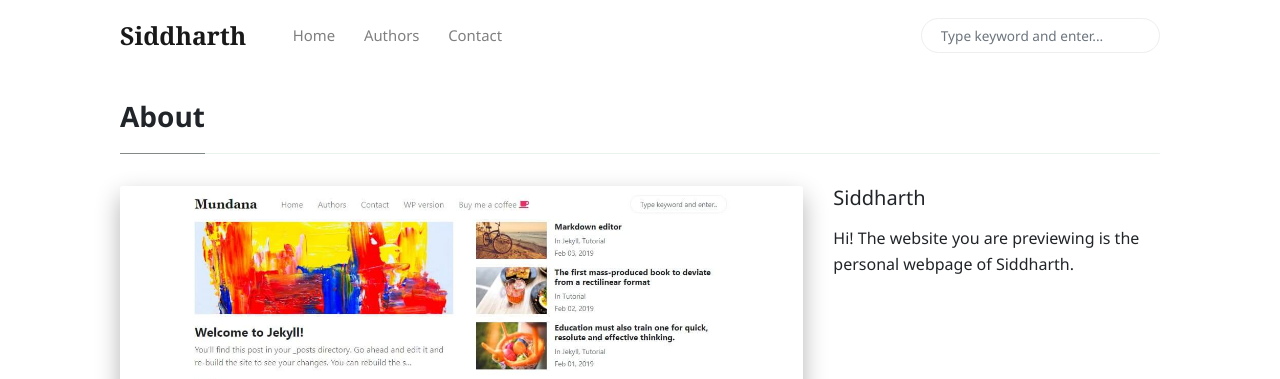
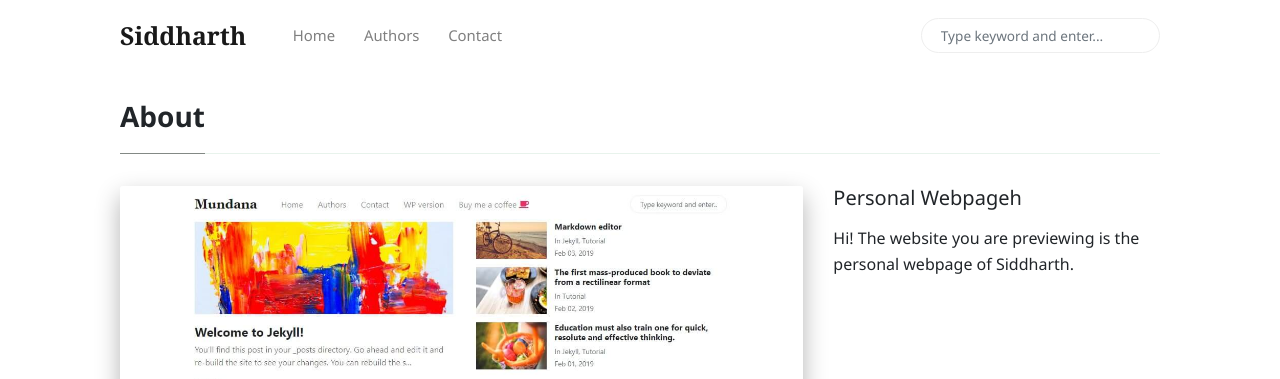
Before and after one commit to sidsapien/sidsapien.github.io, a Jekyll site: the page built from _pages/about.md, in a window 1280 px wide and 1155 px high. Shown: the top 379 px of the window. Built offline with Jekyll 4.4.1, drawn with Linux system fonts in a browser that asks for light colours; nearby versions of some CDN libraries; comment, search, counter and statistics services are not loaded.

```diff
--- a/_includes/sidebar.html
+++ b/_includes/sidebar.html
@@ -1,3 +1,3 @@
-<h5 class="mb-3">Siddharth</h5>
+<h5 class="mb-3">Personal Webpageh</h5>
 
 <p>Hi! The website you are previewing is the personal webpage of Siddharth.</p>
```
